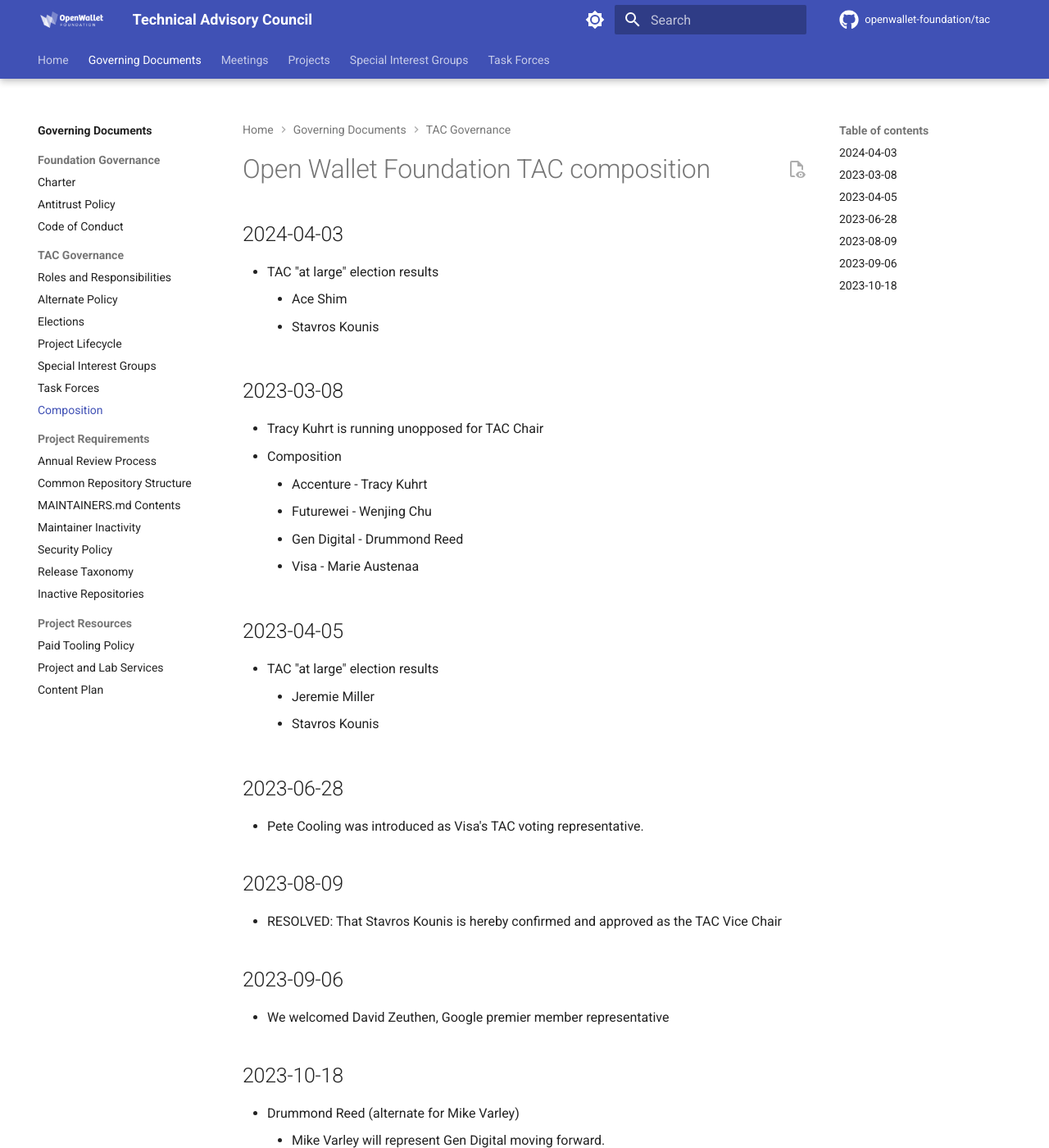
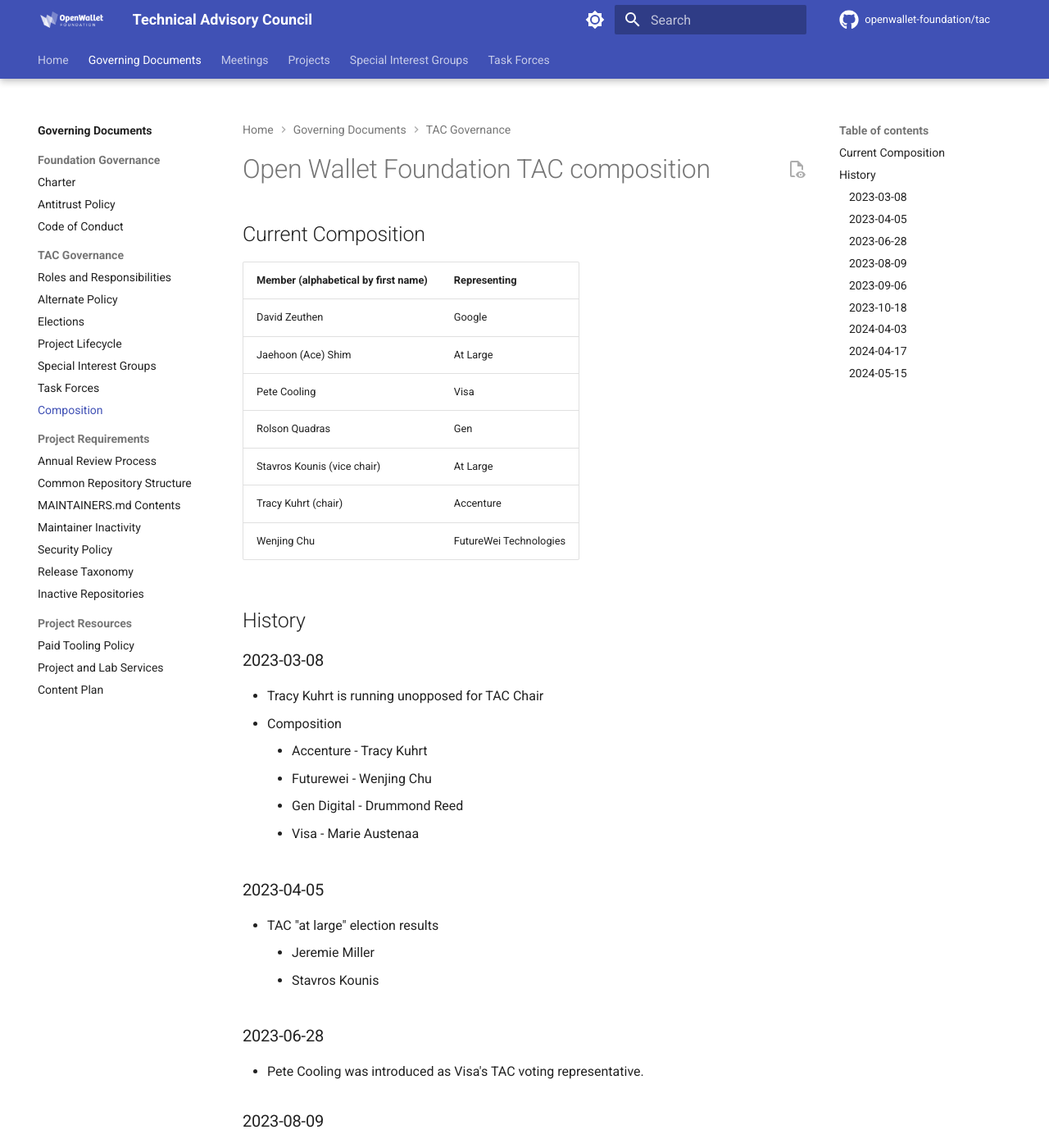
Before and after one commit to openwallet-foundation/tac, an MkDocs documentation site: the page built from docs/governance/tac.md, in a window 1280 px wide and 1400 px high. Shown: the whole window at 82% size. Built offline with MkDocs 1.6.1 and Material for MkDocs 9.7.7, drawn with Linux system fonts in a browser that asks for light colours; comment, search, counter and statistics services are not loaded; some of the changed text lies outside the part shown.

```diff
--- a/docs/governance/tac.md
+++ b/docs/governance/tac.md
@@ -1,11 +1,19 @@
 # Open Wallet Foundation TAC composition
 
-## 2024-04-03
-- TAC "at large" election results
-    - Ace Shim
-    - Stavros Kounis
+## Current Composition
 
-## 2023-03-08
+| Member (alphabetical by first name) | Representing           |
+| ----------------------------------- | ---------------------- |
+| David Zeuthen                       | Google                 |
+| Jaehoon (Ace) Shim                  | At Large               |
+| Pete Cooling                        | Visa                   |
+| Rolson Quadras                      | Gen                    |
+| Stavros Kounis (vice chair)         | At Large               |
+| Tracy Kuhrt (chair)                 | Accenture              |
+| Wenjing Chu                         | FutureWei Technologies |
+
+## History
+### 2023-03-08
 - Tracy Kuhrt is running unopposed for TAC Chair
 - Composition
     - Accenture - Tracy Kuhrt
@@ -13,20 +21,32 @@
     - Gen Digital - Drummond Reed
     - Visa - Marie Austenaa
 
-## 2023-04-05
+### 2023-04-05
 - TAC "at large" election results
     - Jeremie Miller
     - Stavros Kounis
 
-## 2023-06-28
+### 2023-06-28
 - Pete Cooling was introduced as Visa's TAC voting representative.
 
-## 2023-08-09
+### 2023-08-09
 - RESOLVED: That Stavros Kounis is hereby confirmed and approved as the TAC Vice Chair
 
-## 2023-09-06
+### 2023-09-06
 - We welcomed David Zeuthen, Google premier member representative
 
-## 2023-10-18
-- Drummond Reed (alternate for Mike Varley)
-    - Mike Varley will represent Gen Digital moving forward.
+### 2023-10-18
+- Mike Varley will represent Gen Digital moving forward.
+
+### 2024-04-03
+- TAC "at large" election results
+    - Ace Shim
+    - Stavros Kounis
+
+### 2024-04-17
+- Chair/Vice Chair Results
+    - Stavros, vice chair
+    - Tracy, chair
+
+### 2024-05-15
+- Rolson Quadras will represent Gen Digital moving forward
--- a/mkdocs.yml
+++ b/mkdocs.yml
@@ -172,6 +172,8 @@ nav:
       - SD-JWT Kotlin: projects/sd-jwt-kotlin.md
       - SD-JWT Python: projects/sd-jwt-python.md
       - SD-JWT Rust: projects/sd-jwt-rust.md
+      - Trust Spanning Protocol: projects/tsp.md
+      - Tuvali: projects/tuvali.md
       - VC-API: projects/vc-api.md
       - Wallet Framework .NET: projects/wallet-framework-dotnet.md
     - Annual Reviews:
@@ -191,7 +193,8 @@ nav:
         - SIGs/updates/2024/index.md
   - Task Forces:
     - task-forces/index.md
-    - OID4VC Due Diligence: task-forces/OID4VC-due-diligence.md
+    - Archived:
+        - OID4VC Due Diligence: task-forces/OID4VC-due-diligence.md
 not_in_nav: |
   governance/security-template.md
   meetings/YYYY-mm-dd.md
```
Also changed, not shown: docs/projects/index.md (+2 -0 lines), docs/projects/tsp.md (added, +25 -0 lines), docs/projects/tuvali.md (added, +19 -0 lines), docs/task-forces/index.md (+5 -1 lines).
